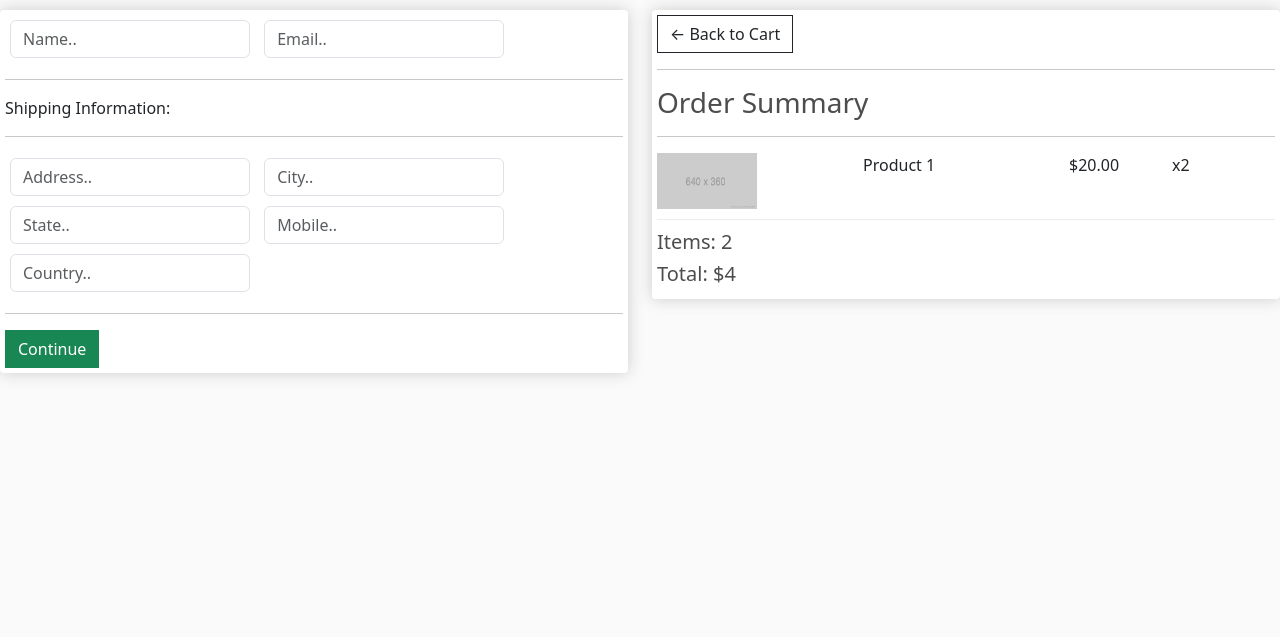
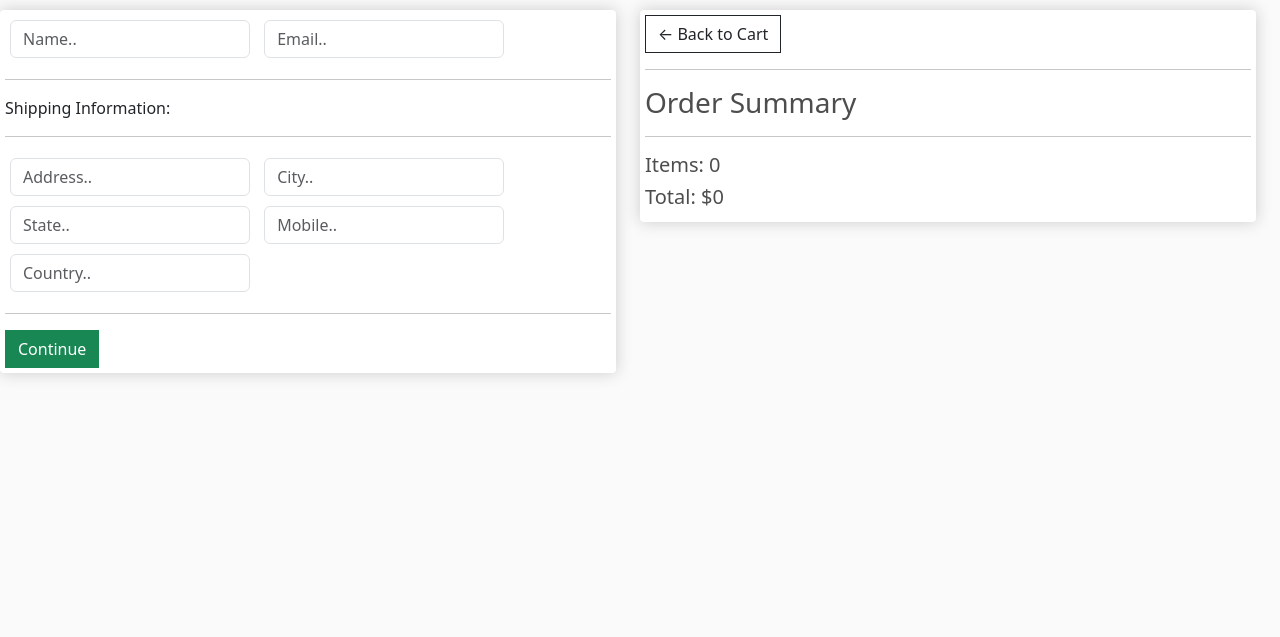
Before and after one commit to Caovandah/python-webbanhang, a Django app: page /checkout in a window 1280 px wide. Shown: the part 76-713 px from the top of the page. Run offline with Django 4.2, Linux system fonts and the light colour scheme; some libraries are stand-ins or nearby versions.

Commit message:
Upload: Tạo một web bán hàng online từ A tới B #12

```diff
--- a/app/templates/app/checkout.html
+++ b/app/templates/app/checkout.html
@@ -1,5 +1,5 @@
 {% extends 'app/base.html' %} {% load static %} {% block content_checkout %}
-<div class="row">
+<div class="row" style="width: 100%">
     <div class="col-lg-6">
         <div class="box-element" id="form-wrapper">
             <form id="form">
@@ -50,14 +50,16 @@
             <hr />
             <h3>Order Summary</h3>
             <hr />
+            {% for item in items %}
             <div class="cart-row">
-                <div style="flex: 2"><img class="row-image" src="{% static 'app/images/placeholder.png' %}" /></div>
-                <div style="flex: 2"><p>Product 1</p></div>
-                <div style="flex: 1"><p>$20.00</p></div>
-                <div style="flex: 1"><p>x2</p></div>
+                <div style="flex: 2"><img class="row-image" src="{{item.product.ImageURL}}" /></div>
+                <div style="flex: 2"><p>{{item.product.name}}</p></div>
+                <div style="flex: 1"><p>${{item.product.price}}</p></div>
+                <div style="flex: 1"><p>{{item.quantity}}</p></div>
             </div>
-            <h5>Items: 2</h5>
-            <h5>Total: $4</h5>
+            {% endfor %}
+            <h5>Items: {{order.get_cart_items}}</h5>
+            <h5>Total: ${{order.get_cart_total}}</h5>
         </div>
     </div>
 </div>
--- a/app/views.py
+++ b/app/views.py
@@ -19,10 +19,19 @@ def cart(request):
         items = order.orderitem_set.all()
     else:
         items = []
+        order = {'get_cart_items': 0, 'get_cart_total': 0}
     context = {'items': items, 'order': order}
     return render(request, 'app/cart.html', context)
 
 
 def checkout(request):
-    context = {}
+    if request.user.is_authenticated:
+        customer = request.user.customer
+        order, created = Order.objects.get_or_create(
+            customer=customer, complete=False)
+        items = order.orderitem_set.all()
+    else:
+        items = []
+        order = {'get_cart_items': 0, 'get_cart_total': 0}
+    context = {'items': items, 'order': order}
     return render(request, 'app/checkout.html', context)
```
